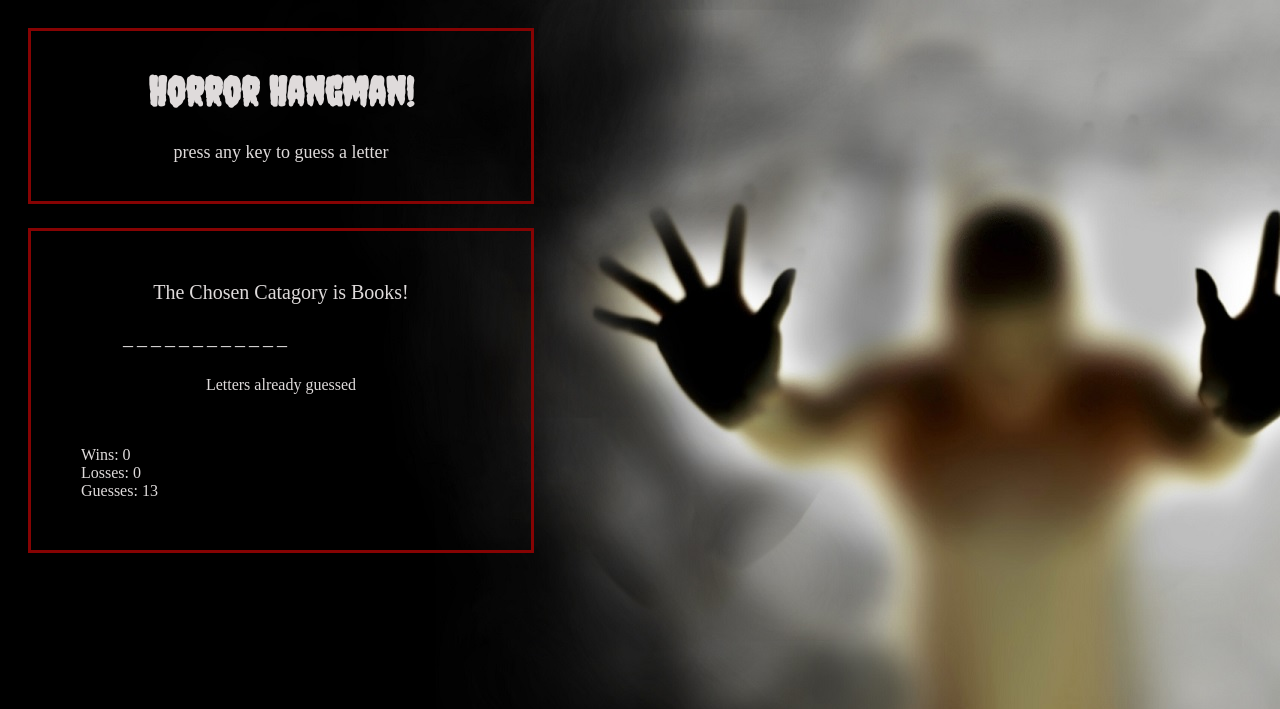
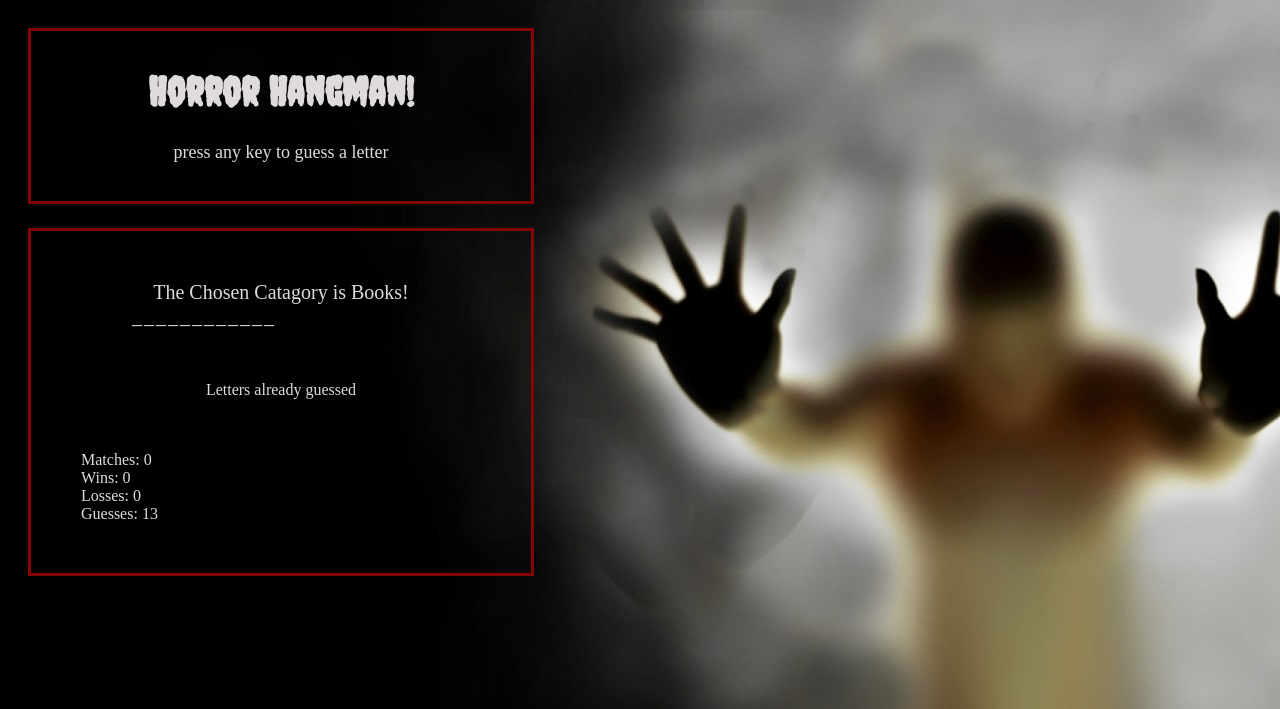
Before and after one commit to alisaschink/week-3-game, a PHP site: page / in a window 1280 px wide. Shown: the top 709 px of the page. Run offline with PHP 8.4, Linux system fonts and the light colour scheme.

Commit message:
guesses, matches, and wins counter works

```diff
--- a/assets/css/hangman.css
+++ b/assets/css/hangman.css
@@ -34,6 +34,11 @@ body{
   position: absolute;
   top: 200px;
   left: 0px;
+}
+
+.guess{
+  float: left;
+  margin: 1px;
 }
 
 #title{
@@ -75,24 +80,16 @@ body{
 
 }
 
-#newWord li{
-	float: left;
-	list-style-type: none;
-	margin: 2px;
+#newWord{
+  align-content: center;
+  text-align: center;
+  align-self: center;
+  margin-left: 50px;
 }
 
-#newWord li a{
-	text-decoration: none;
-	font-size: 17px;
+#newGuess{
+  align-content: center;
+  text-align: center;
+  align-self: center;
+  margin-left: 50px;
 }
-
-#newGuess li{
-	float: left;
-	list-style-type: none;
-	margin: 2px;
-}
-
-#newGuess li a{
-	text-decoration: none;
-	font-size: 17px;
-}
--- a/assets/javascript/game.js
+++ b/assets/javascript/game.js
@@ -13,6 +13,7 @@ var catagories = [movies, books, tv];
 var guesses = [];
 
 var guessCounter = 13; //sets number of guesses to 13
+var matchCounter = 0; //sets number of matches to 0
 var winsCounter = 0;//sets wins to 0
 var lossesCounter = 0;//sets losses to 0
 
@@ -41,14 +42,15 @@ var play = function() {
 
   selectCatagory();
 
+
   //set _ for number of spaces in each word
   var game = function() {
     var wordHolder = document.getElementById('wordSelected');
-    var word = document.createElement('ul');
+    var word = document.createElement('div');
     word.setAttribute('id', 'newWord');
 
     for (var i = 0; i < chosenWord.length; i++) {
-      var guess = document.createElement('li');
+      var guess = document.createElement('div');
       guess.setAttribute('class', 'guess');
       if (chosenWord[i] === "-") {
         guess.innerHTML = "-";
@@ -64,12 +66,16 @@ var play = function() {
 
     }
 
-    //displays number of guesses, wins, and losses
+    //displays number of guesses, matches, wins, and losses
+   	var matchDiv = document.createElement("div");
+    	matchDiv.innerHTML = "Matches: " + matchCounter;
     var winsDiv = document.createElement("div");
     	winsDiv.innerHTML = "Wins: " + winsCounter;
     var lossDiv = document.createElement("div");
     	lossDiv.innerHTML = "Losses: " + lossesCounter;
 
+
+    scoring.appendChild(matchDiv);
     scoring.appendChild(winsDiv);
     scoring.appendChild(lossDiv);
 
@@ -77,7 +83,8 @@ var play = function() {
     var guessDiv = document.createElement("div");
     if (guessCounter < 1) {
       guessDiv.innerHTML = "Game Over";
-      lossDiv.innerHTML = "Losses: " + lossesCounter++;
+      lossesCounter++
+      lossDiv.innerHTML = "Losses: " + lossesCounter;
     } else {
       guessDiv.innerHTML = "Guesses: " + guessCounter;
     }
@@ -93,30 +100,33 @@ var play = function() {
 
 
 
-      //replace '_' with correct letter
+      //replace '_' with correct letter and increases matches by 1
       for (var i = 0; i < chosenWord.length; i++) {
         if (chosenWord[i] === userGuess) {
-          guesses[i].innerHTML = userGuess;
+           guesses[i].innerHTML = userGuess;
+           matchCounter++
+           matchDiv.innerHTML = "Matches: " + matchCounter;
 
         };
       };
 
 
       //increases wins by 1 when word is correctly guessed
-      // var correctWord = guesses.indexOf('_');
-      // 	if(correctWord === -1){
-      // 		winsDiv.innerHTML = "Wins: " + winsCounter++;
-      		//automatically reset game
-      		//play();
-      	// };
+      	if(matchCounter === guesses.length){
+      		winsCounter++
+      		winsDiv.innerHTML = "Wins: " + winsCounter;
+      		// automatically reset game
+      		// play();
+      	};
+
 
       //creates list of guessed letters
       var guessed = document.getElementById('guessed');
 
-      var guessedList = document.createElement('ul');
+      var guessedList = document.createElement('div');
       	guessedList.setAttribute('id', 'newGuess');
 
-      var guessedLetter = document.createElement('li');
+      var guessedLetter = document.createElement('div');
       	guessedLetter.setAttribute('class', 'guess');
 
 
@@ -127,7 +137,8 @@ var play = function() {
       		 	guessed.appendChild(guessedList);
       			guessedList.appendChild(guessedLetter);
       			//reduces guesses by 1
-      			guessDiv.innerHTML = "Guesses: " + guessCounter--;
+      			guessCounter--
+      			guessDiv.innerHTML = "Guesses: " + guessCounter;
       		};
 
     };
```
